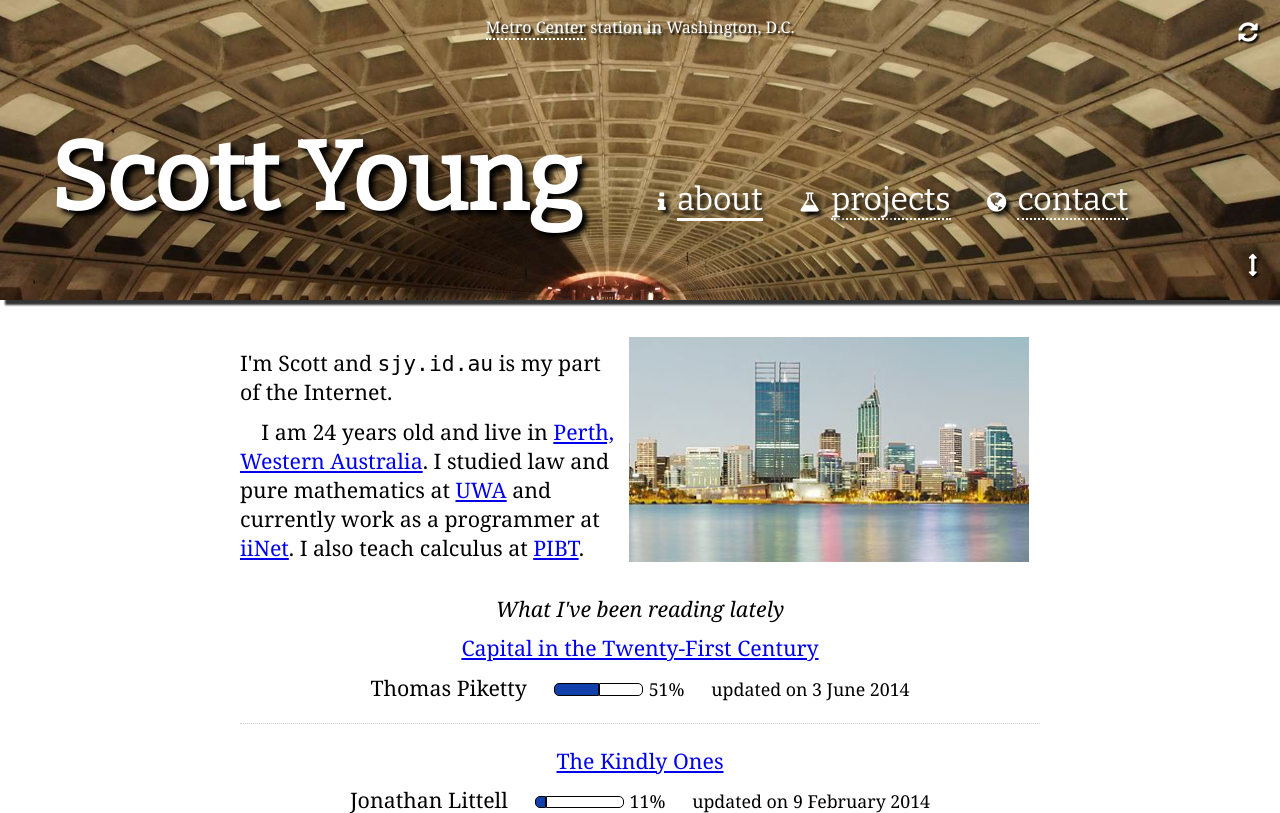
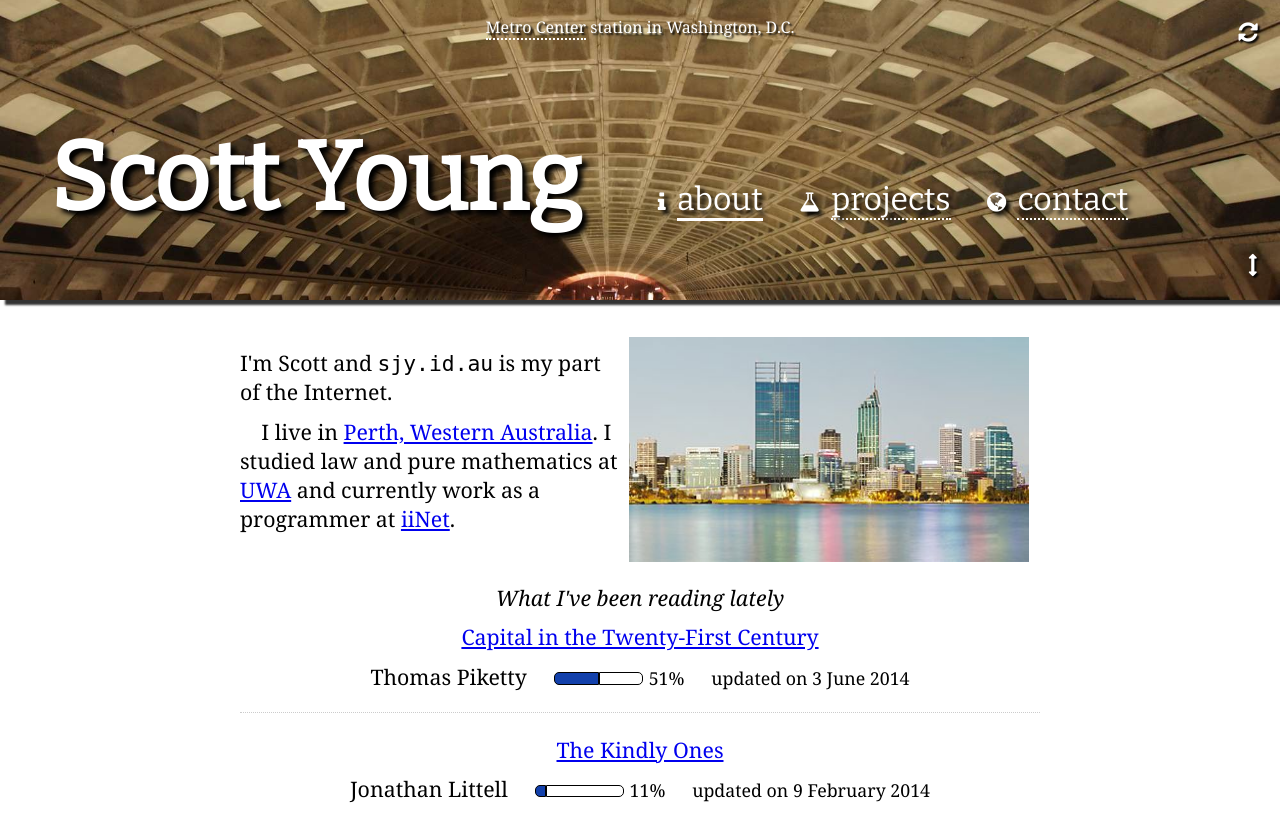
Before and after one commit to splintax/portfolio, a PHP site: page / in a window 1280 px wide, after a click on "about". Shown: the top 813 px of the page. Run offline with PHP 8.4, Linux system fonts and the light colour scheme.

Commit message:
remove PIBT

```diff
--- a/index.php
+++ b/index.php
@@ -66,15 +66,10 @@ window.BG_IMAGES = <?
 <div id="about">
     <img src="/home/perth-small.jpg" class="photo" alt="perth's skyline">
     <p>I'm Scott and <code>sjy.id.au</code> is my part of the Internet.</p>
-    <p>I <?
-        echo 'am '; $now = new DateTime();
-        echo $now->diff(new DateTime('1990-08-28'))->y;
-        echo ' years old and';
-    ?> live in <a href="http://en.wikipedia.org/wiki/Perth">Perth, Western
+    <p>I live in <a href="http://en.wikipedia.org/wiki/Perth">Perth, Western
     Australia</a>. I studied law and pure mathematics at <a
     href="http://uwa.edu.au">UWA</a> and currently work as a programmer at
-    <a href="http://ii.net">iiNet</a>. I also teach calculus at
-    <a href="http://pibt.wa.edu.au/">PIBT</a>.</p>
+    <a href="http://ii.net">iiNet</a>.</p>
 
     <div id="books">
     <? include('goodreads.html'); ?>
```
